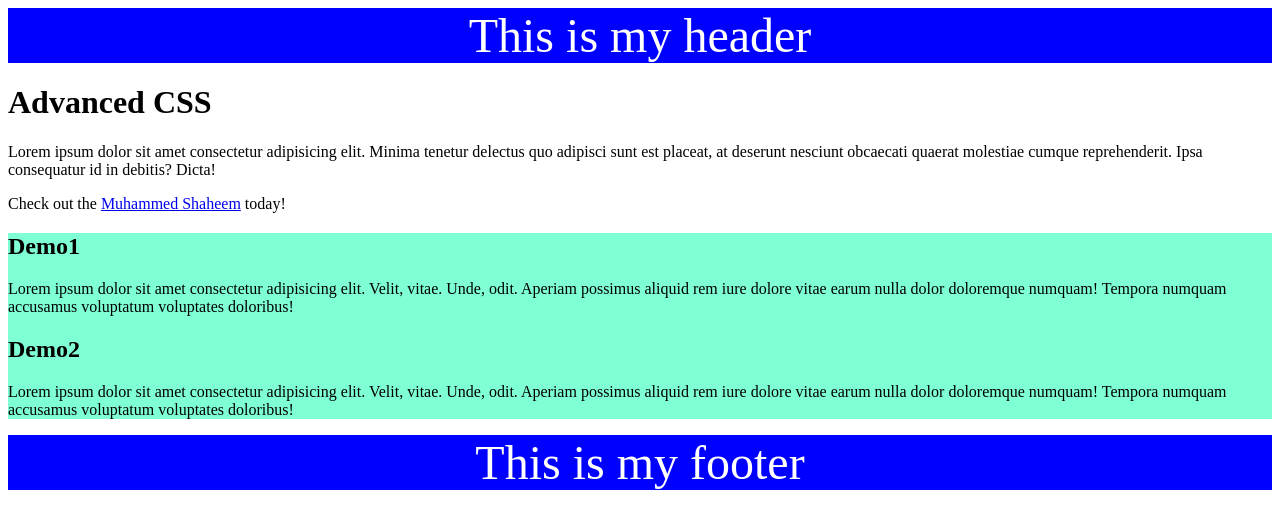
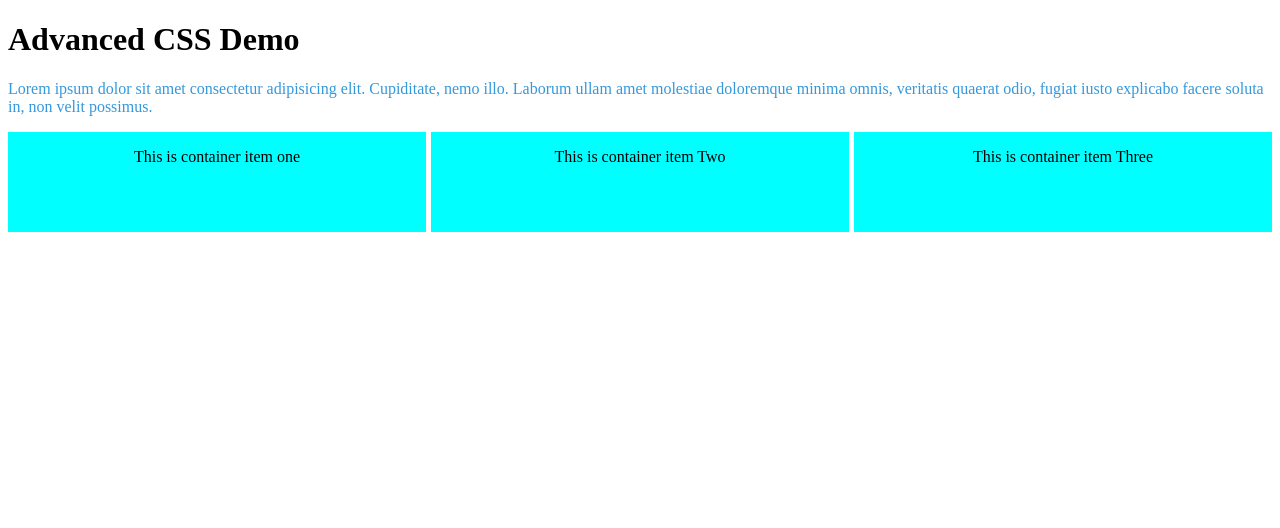
Before and after one commit to Shaheemnonofcl/WebDevMasterCourse, a plain HTML site: page index.html in a window 1280 px wide. Drawn offline with Linux system fonts and the light colour scheme.

Commit message:
less in css completed

```diff
--- /dev/null
+++ b/Less/Variables.less
@@ -0,0 +1,4 @@
+@brand-color: #3498db;
+@font-stack: 'Helvetica Neue', Helvetica, Arial, sans-serif;
+@font-size: 16px;
+@line-height: 1.5;
--- /dev/null
+++ b/Less/site.less
@@ -0,0 +1,26 @@
+@import 'variables.less';
+
+.standard-grid(@gtc){
+     display: grid;
+    grid-gap: 5px;
+    grid-template-columns:$gtc;
+}
+p{
+   color: @brand-color;
+}
+
+.container {
+
+   .standard-grid("1fr 1fr 1fr");
+
+
+    &-item{
+         background-color: aqua;
+         height: 100px;
+      p{
+         color: black;
+         text-align: center ;
+      }
+
+    }
+}
--- a/index.html
+++ b/index.html
@@ -3,41 +3,22 @@
 <head>
     <meta charset="UTF-8">
     <meta name="viewport" content="width=device-width, initial-scale=1.0">
-    <title>Document</title>
+    <title>SCSS/SASS</title>
     <link rel="stylesheet" href="CSS/site.css">
 </head>
 <body>
-    <header>
-        This is my header
-    </header>
     <main>
+        <h1>Advanced CSS Demo</h1>
+        <p>Lorem ipsum dolor sit amet consectetur adipisicing elit. Cupiditate, nemo illo. Laborum ullam amet molestiae doloremque minima omnis, veritatis quaerat odio, fugiat iusto explicabo facere soluta in, non velit possimus.
+        </p>
 
-    <h1>Advanced CSS</h1>
-    <p>
-        Lorem ipsum dolor sit amet consectetur adipisicing elit. Minima tenetur delectus quo adipisci sunt est placeat, at deserunt nesciunt obcaecati quaerat molestiae cumque reprehenderit. Ipsa consequatur id in debitis? Dicta!
-    </p>
-    <p>
-        Check out the <a href="https://www.instagram.com">Muhammed Shaheem</a> today!
-    </p>
+        <div class="container">
+            <div class="container-item"><p>This is container item one</p></div>
+            <div class="container-item"><p>This is container item Two</p></div>
+            <div class="container-item"><p>This is container item Three</p></div>
+        </div>
 
-
-    <div id="section1">
-        <h2>Demo1</h2>
-
-        <p>
-            Lorem ipsum dolor sit amet consectetur adipisicing elit. Velit, vitae. Unde, odit. Aperiam possimus aliquid rem iure dolore vitae earum nulla dolor doloremque numquam! Tempora numquam accusamus voluptatum voluptates doloribus!
-        </p>
-        <h2>Demo2</h2>
-        <p>
-            Lorem ipsum dolor sit amet consectetur adipisicing elit. Velit, vitae. Unde, odit. Aperiam possimus aliquid rem iure dolore vitae earum nulla dolor doloremque numquam! Tempora numquam accusamus voluptatum voluptates doloribus!
-        </p>
-    </div>
     </main>
-    <footer>
-        This is my footer
-    </footer>
-
-
 
 </body>
 </html>
```
Also changed, not shown: CSS/site.css.
